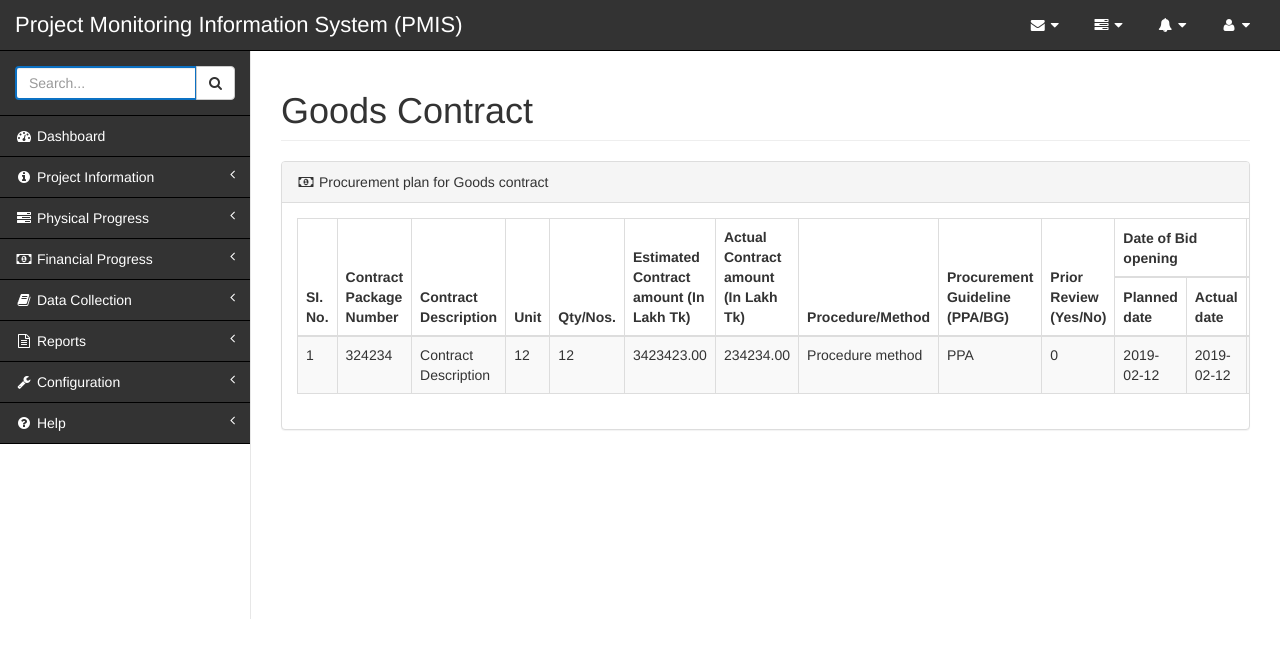
After one commit to shoukhinWebpers/pmis, a CodeIgniter app: page /pmisV2/index.php/reports/goods_contract/index/1 in a window 1280 px wide. The commit adds this page. Shown: the top 658 px of the page. Run offline with CodeIgniter, Linux system fonts and the light colour scheme; data comes from the database, SQL or seed files in the repository; both versions use the stored data as it was after the commit.

Commit message:
regular commit

```diff
--- a/application/config/routes.php
+++ b/application/config/routes.php
@@ -79,6 +79,7 @@ $route['pdoi_form']                                          = 'reports/results_
 $route['pdoi_form_submit']                                   = 'reports/results_framework/updated/Project_development_objective_indicators/submit_the_form';
 $route['get_pdoi_form_data/(:num)']                          = 'reports/results_framework/updated/Project_development_objective_indicators/get_pdoi_data/$1';
 $route['submit_goods_contract']                              = 'data_collection/Goods_contract/submit_goods_contract';
+$route['goods_contract_report/(:num)']                       = 'reports/Goods_contract/index/$1';
 $route['iri']                                                = 'reports/results_framework/updated/Intermediate_results_indicators';
 $route['mem']                                                = 'reports/M_and_e_matrix';
 $route['mem_form']                                           = 'data_collection/M_and_e_matrix';
--- a/application/controllers/data_collection/Goods_contract.php
+++ b/application/controllers/data_collection/Goods_contract.php
@@ -23,7 +23,8 @@ class Goods_contract extends MY_Controller {
         foreach ( $data_for_goods_contract as $key => $value ) {
 
             if( $key == "progress_of_procurement" || $key == "expenditure_contractor"
-                || $key == "expenditure_vat_tax" || $key == "exp_date" || $key == "prgrss_date" ){
+                 || $key == "expenditure_vat_tax" || $key == "exp_date"
+                 || $key == "prgrss_date" ){
 
                 $data_for_progress_of_procurements_goods_contracts[$key] = $value;
                 unset( $data_for_goods_contract[$key] );
@@ -37,11 +38,11 @@ class Goods_contract extends MY_Controller {
         if( $id = $this->Goods_contract_model->insert_data_to_data_collection_for_goods_contracts( $data_for_goods_contract ) ){
 
             $data_for_progress_of_procurements_goods_contracts['contract_id'] = $id;
-
             $this->Goods_contract_model->insert_data_to_progress_of_procurements_goods_contracts( $data_for_progress_of_procurements_goods_contracts );
 
         }
 
+        redirect('goods_contract_report/'.$id,'refresh');
 
     }
 
--- /dev/null
+++ b/application/controllers/reports/Goods_contract.php
@@ -0,0 +1,23 @@
+<?php
+defined('BASEPATH') OR exit('No direct script access allowed');
+
+class Goods_contract extends MY_Controller {
+
+    function __construct(){
+
+        Parent::__construct();
+        $this->load->model("Goods_contract_model");
+
+    }
+
+    public function index( $id ){
+
+        $data['data'] = $this->Goods_contract_model->get_data_goods_contract( $id );
+
+        $this->load->view( 'reports/goods_contract', $data );
+        return;
+
+    }
+
+
+}
--- a/application/models/Goods_contract_model.php
+++ b/application/models/Goods_contract_model.php
@@ -28,4 +28,16 @@ class Goods_contract_model extends CI_Model {
 
     }
 
+    public function get_data_goods_contract( $id ){
+
+        $this->db->select('*');
+        $this->db->from('data_collection_for_goods_contracts a');
+        $this->db->join('progress_of_procurements_goods_contracts b', 'a.id = b.contract_id');
+        $this->db->where('a.id', $id);
+
+        $query = $this->db->get();
+        return $query->row();
+
+    }
+
 }
--- a/application/views/forms/data_collection/data_collection_for_goods_contracts.php
+++ b/application/views/forms/data_collection/data_collection_for_goods_contracts.php
@@ -136,5 +136,5 @@
         </div>
     </div>
     <button type="submit" class="btn btn-info">Save and Add More Plan&nbsp;&nbsp;&nbsp;<span class="glyphicon glyphicon-plus"></span></button>
-    <a href="#" class="btn btn-success">Submit</a>
+    <button type="submit" class="btn btn-success">Submit</button>
 <?= form_close(); ?>
--- /dev/null
+++ b/application/views/reports/goods_contract.php
@@ -0,0 +1,94 @@
+<div class="row">
+    <div class="col-lg-12">
+        <h1 class="page-header">Goods Contract</h1>
+    </div>
+    <!-- /.col-lg-12 -->
+</div>
+<!-- /.row -->
+<div class="row">
+    <!-- The aproved cost of Urban Resilience Project Start -->
+    <div class="col-lg-12">
+        <!-- /.panel -->
+        <div class="panel panel-default">
+            <div class="panel-heading">
+                <i class="fa fa-money fa-fw"></i>&nbsp;Procurement plan for Goods contract
+            </div>
+            <!-- /.panel-heading -->
+            <div class="panel-body">
+                <div class="row">
+                    <div class="col-lg-12 table-responsive">
+                        <table class="table table-striped table-bordered">
+                            <thead>
+                                <tr>
+                                    <th rowspan="2">SI. No. </th>
+                                    <th rowspan="2">Contract Package Number</th>
+                                    <th rowspan="2">Contract Description</th>
+                                    <th rowspan="2">Unit</th>
+                                    <th rowspan="2">Qty/Nos.</th>
+                                    <th rowspan="2">Estimated Contract amount (In Lakh Tk)</th>
+                                    <th rowspan="2">Actual Contract amount (In Lakh Tk)</th>
+                                    <th rowspan="2">Procedure/Method</th>
+                                    <th rowspan="2">Procurement Guideline (PPA/BG)</th>
+                                    <th rowspan="2">Prior Review (Yes/No)</th>
+                                    <th colspan="2">Date of Bid opening</th>
+                                    <th colspan="2">Date of Contract signing</th>
+                                    <th colspan="2">Date of Delivery</th>
+                                    <th colspan="2">Expenditure (Tk. In Lac) up to <?= date( "F, Y", strtotime($data->exp_date) ) ?></th>
+                                    <th rowspan="2">Name of Supplier</th>
+                                    <th rowspan="2">Progress of procurement (%) as of <?= date( "F, y", strtotime($data->prgrss_date) ) ?></th>
+                                    <th rowspan="2">Remarks</th>
+                                </tr>
+                                <tr>
+                                    <th>Planned date</th>
+                                    <th>Actual date</th>
+                                    <th>Planned date</th>
+                                    <th>Actual date</th>
+                                    <th>Planned date</th>
+                                    <th>Actual date</th>
+                                    <th>Contractor</th>
+                                    <th>VAT/TAX</th>
+                                </tr>
+                            </thead>
+                            <tbody>
+                                <?php $counter = 1; ?>
+                                <?php //foreach ( $data as $key => $value ) { ?>
+                                <tr>
+                                    <td><?= $counter ?></td>
+                                    <td><?= $data->contract_package_number ?></td>
+                                    <td><?= $data->contract_description ?></td>
+                                    <td><?= $data->unit ?></td>
+                                    <td><?= $data->qty_nos ?></td>
+                                    <td><?= $data->estimated_price ?></td>
+                                    <td><?= $data->actual_contract_amount ?></td>
+                                    <td><?= $data->procedure_method ?></td>
+                                    <td><?= $data->procurement_guideline ?></td>
+                                    <td><?= $data->prior_review ?></td>
+                                    <td><?= $data->date_of_bid_opening_planned_date ?></td>
+                                    <td><?= $data->date_of_bid_opening_actual_date ?></td>
+                                    <td><?= $data->date_of_contract_signing_planned_date ?></td>
+                                    <td><?= $data->date_of_contract_signing_actual_date ?></td>
+                                    <td><?= $data->date_of_delivery_planned_date ?></td>
+                                    <td><?= $data->date_of_delivery_actual_date ?></td>
+                                    <td><?= $data->expenditure_contractor ?></td>
+                                    <td><?= $data->expenditure_vat_tax ?></td>
+                                    <td><?= $data->name_of_supplier ?></td>
+                                    <td><?= $data->progress_of_procurement ?></td>
+                                    <td><?= $data->remarks ?></td>
+                                </tr>
+                                <?php
+                                /*$counter++;
+                                }*/
+                                ?>
+                            </tbody>
+                        </table>
+                    </div>
+                    <!-- /.col-lg-4 (nested) -->
+                </div>
+                <!-- /.row -->
+            </div>
+            <!-- /.panel-body -->
+        </div>
+        <!-- /.panel -->
+    </div>
+    <!-- The aproved cost of Urban Resilience Project End -->
+</div>
```
Also changed, not shown: db_pmis.sql.
